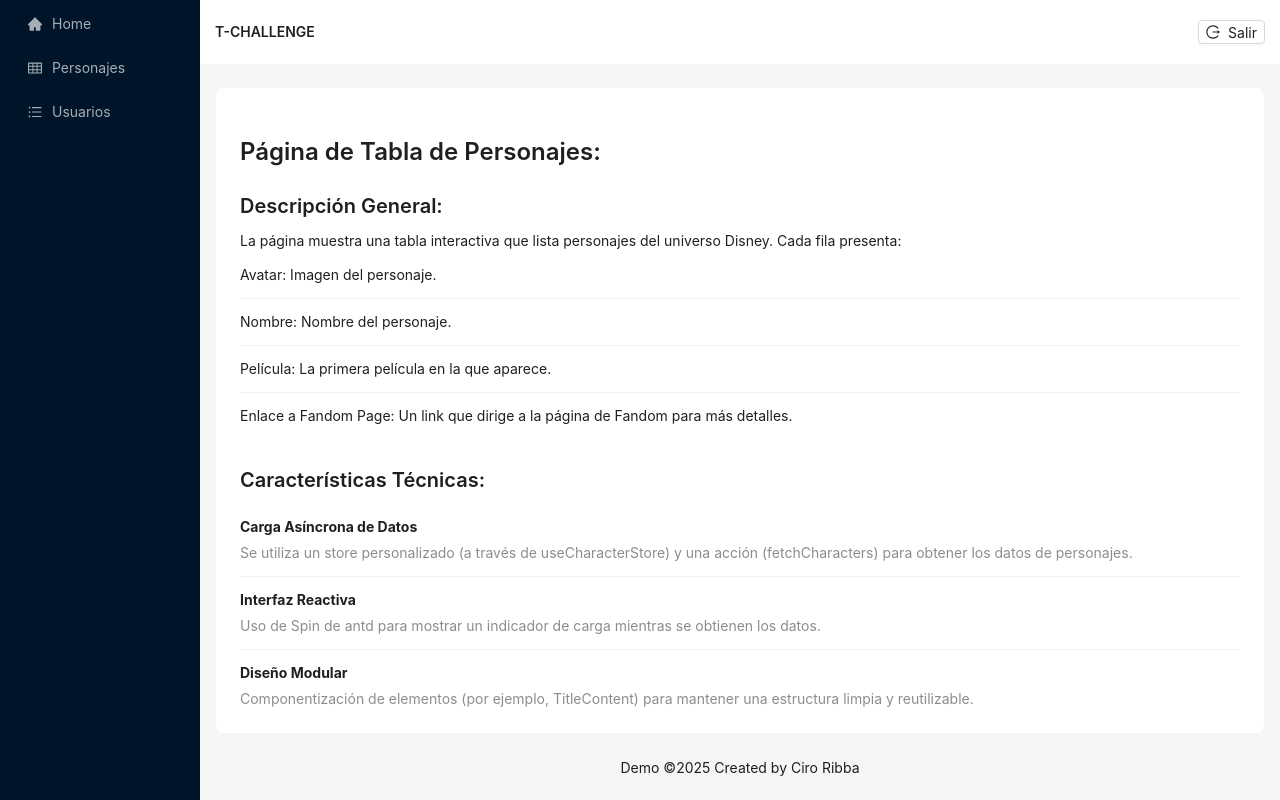
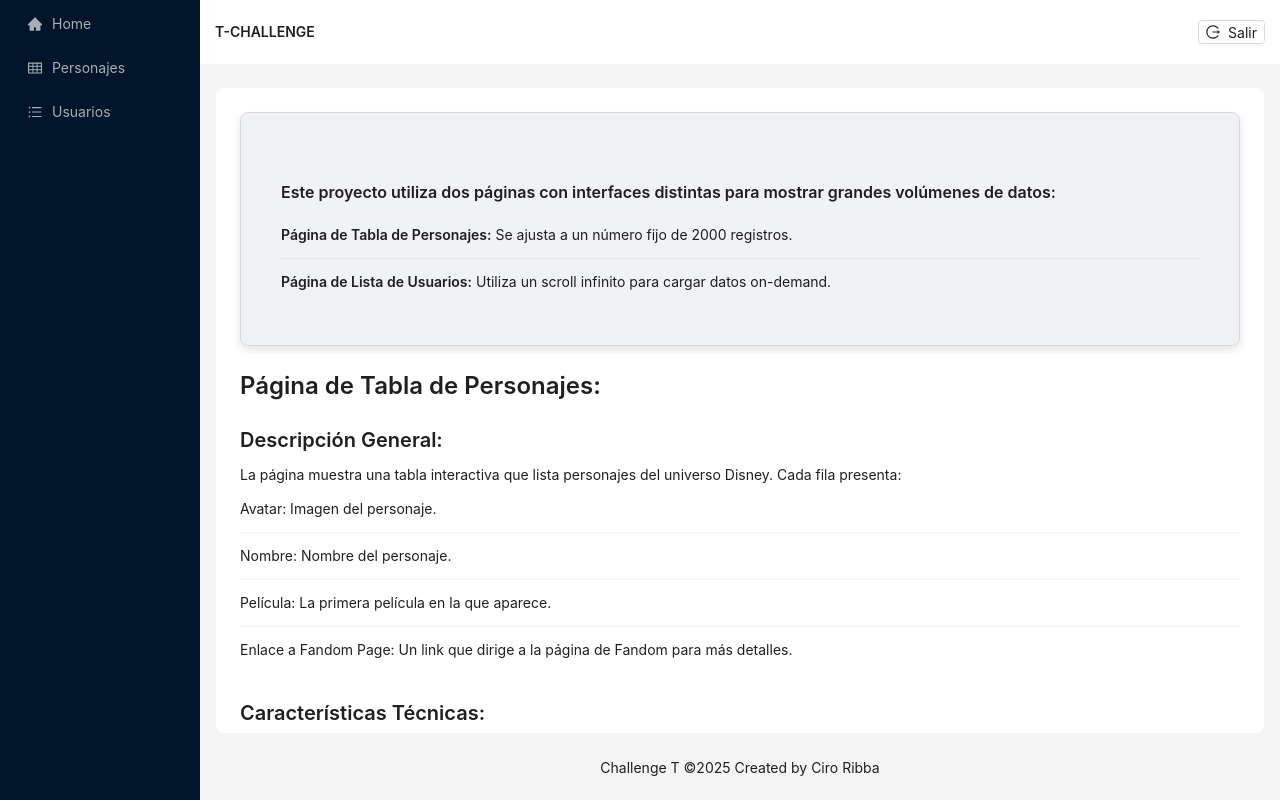
Before and after one commit to ciroribba/proyecto-tenpo, a React (Vite) app: page /home in a window 1280 px wide. Built offline with nearby package versions, Linux system fonts and the light colour scheme; sample sign-in values are in the browser's storage.

Commit message:
Add note into home

```diff
--- /dev/null
+++ b/src/assets/sass/components/_header.scss
@@ -0,0 +1,8 @@
+.custom-card {
+    margin-bottom: 16px;
+    background-color: #f0f2f5;
+    border: 1px solid #d9d9d9;
+    border-radius: 8px;
+    padding: 16px;
+    box-shadow: 0 4px 8px rgba(0, 0, 0, 0.1);
+  }
--- a/src/assets/sass/index.scss
+++ b/src/assets/sass/index.scss
@@ -4,3 +4,4 @@
 @use './components/layoutHeader' as *;
 @use './components/tableCharacters' as *;
 @use './components/listUsers' as *;
+@use './components/header' as *;
--- a/src/pages/home/Home.tsx
+++ b/src/pages/home/Home.tsx
@@ -6,6 +6,19 @@ const { Title, Text } = Typography;
 const Home = () => {
   return (
     <div>
+      <Card className="custom-card">
+        <Title level={5}>
+          Este proyecto utiliza dos páginas con interfaces distintas para mostrar grandes volúmenes de datos:
+        </Title>
+        <List>
+          <List.Item>
+            <Text strong>Página de Tabla de Personajes:</Text> Se ajusta a un número fijo de 2000 registros.
+          </List.Item>
+          <List.Item>
+            <Text strong>Página de Lista de Usuarios:</Text> Utiliza un scroll infinito para cargar datos on-demand.
+          </List.Item>
+        </List>
+      </Card>
       <Title level={3}>Página de Tabla de Personajes:</Title>
       <Title level={4}>Descripción General:</Title>
       <Text>
--- a/src/pages/master-page/MasterPage.tsx
+++ b/src/pages/master-page/MasterPage.tsx
@@ -45,7 +45,7 @@ const MasterPage = ({ children }: MasterPageProps) => {
             </div>
           </Content>
           <Footer className='text-center'>
-            Demo ©{new Date().getFullYear()} Created by Ciro Ribba
+            Challenge T ©{new Date().getFullYear()} Created by Ciro Ribba
           </Footer>
         </Layout>
       </Layout>
```
